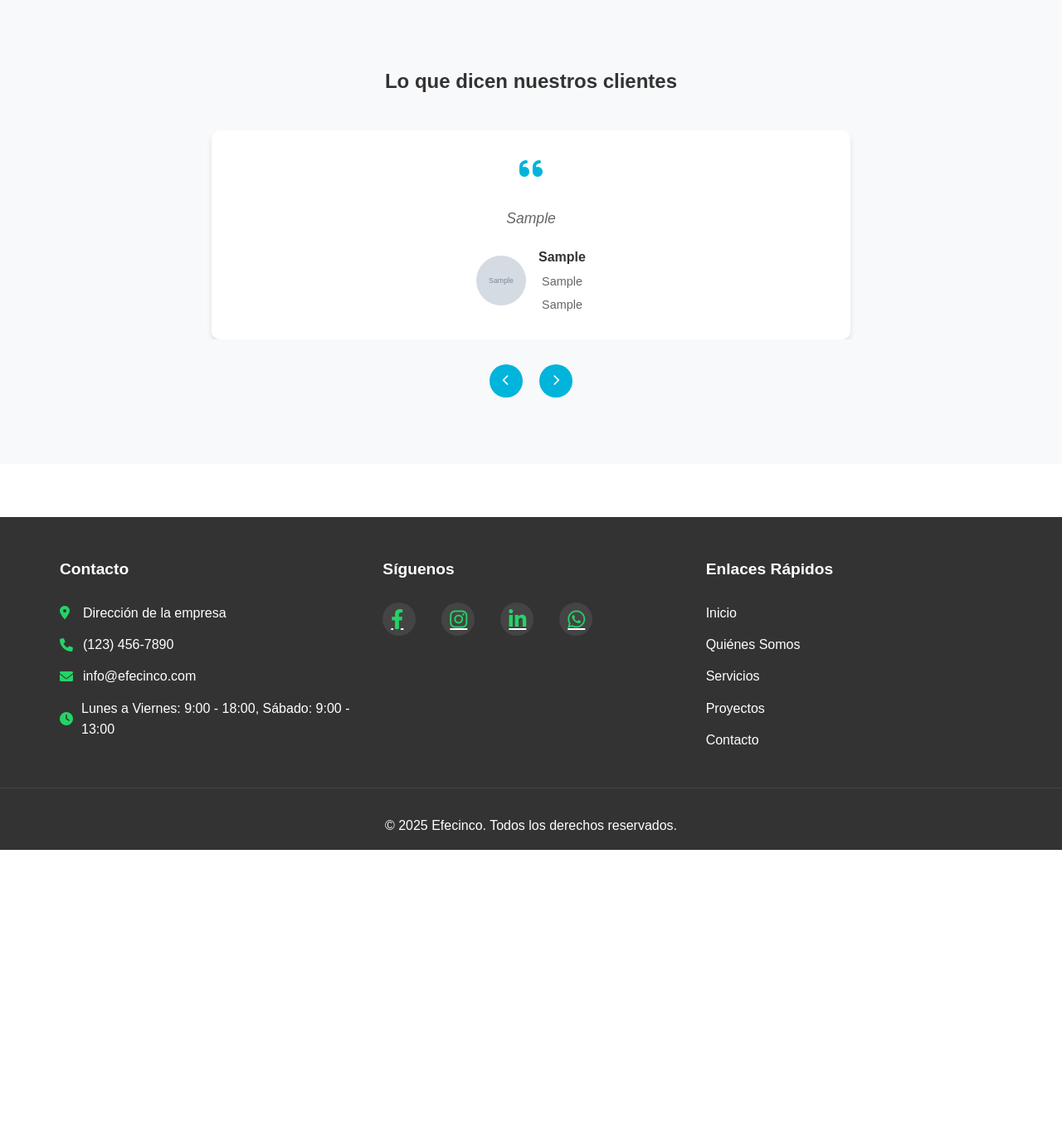
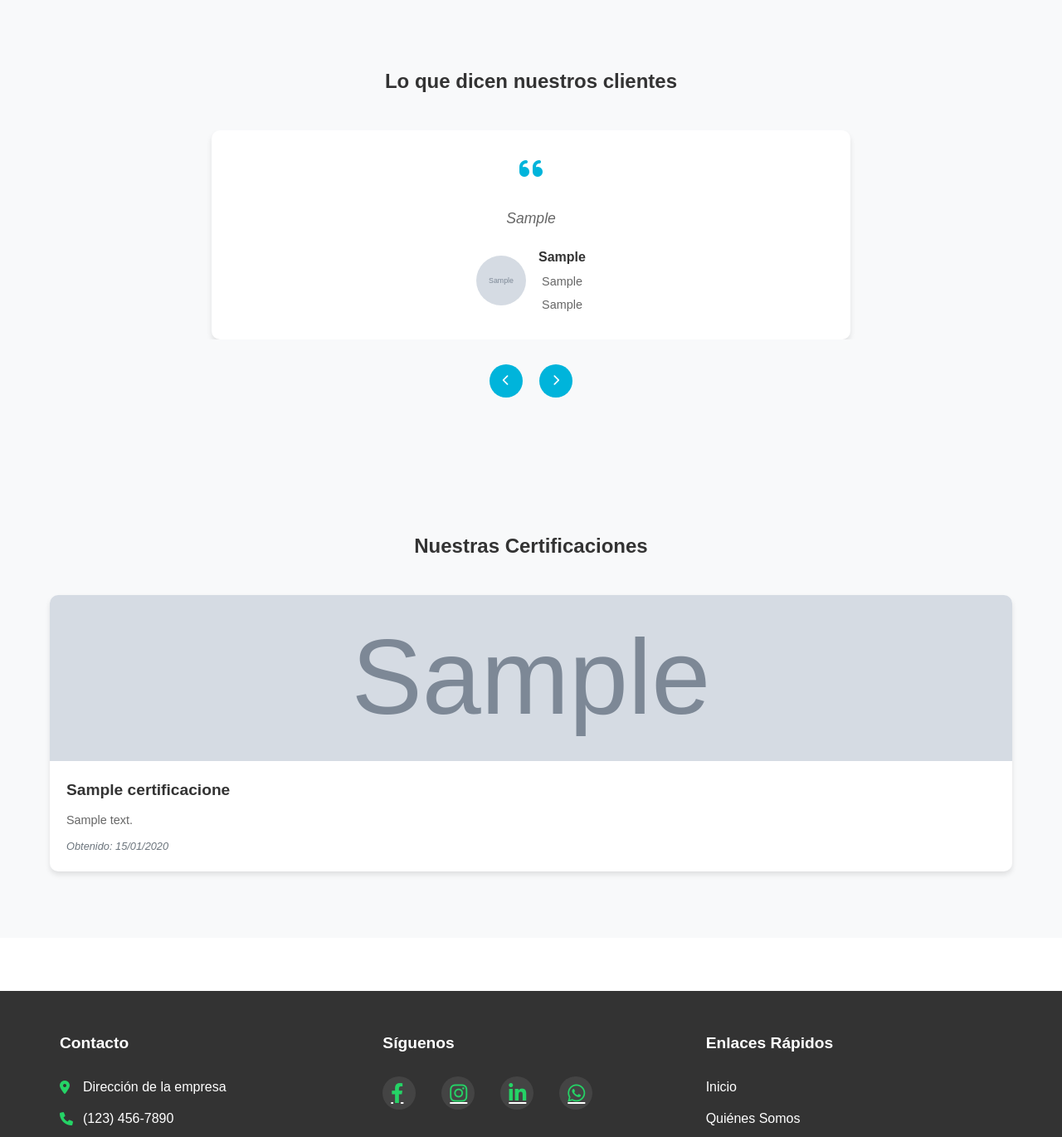
Before and after one commit to IDEAMIA-TECH/efecinco, a PHP site: page /efecinco/ in a window 1280 px wide. Shown: the part 2044-3414 px from the top of the page at 83% size. Before the commit the page ends 3068 px from the top, so only its background shows below. Run offline with PHP 8.4, Linux system fonts and the light colour scheme; data comes from the database, SQL or seed files in the repository; tables that the repository leaves empty hold one stand-in row (values such as "Sample post"); grey boxes marked "Sample" are stand-in pictures.

Commit message:
Update index.php

```diff
--- a/index.php
+++ b/index.php
@@ -163,6 +163,60 @@ include('includes/header.php');
         <div class="testimonios-controls">
             <button class="prev-testimonio"><i class="fas fa-chevron-left"></i></button>
             <button class="next-testimonio"><i class="fas fa-chevron-right"></i></button>
+        </div>
+    </div>
+</section>
+
+<section class="certificaciones">
+    <div class="container">
+        <h2>Nuestras Certificaciones</h2>
+        <div class="certificaciones-grid">
+            <?php
+            // Reutilizamos la conexión existente
+            if (!$conexion) {
+                echo '<div class="alert alert-danger">Error al conectar con la base de datos</div>';
+            } else {
+                $sql = "SELECT * FROM certificaciones WHERE activo = 1 ORDER BY orden ASC, fecha_creacion DESC";
+                $stmt = consultaSegura($conexion, $sql, []);
+
+                if ($stmt) {
+                    $result = $stmt->get_result();
+                    $certificaciones = $result->fetch_all(MYSQLI_ASSOC);
+
+                    if (empty($certificaciones)) {
+                        echo '<div class="alert alert-info">No hay certificaciones disponibles</div>';
+                    } else {
+                        foreach ($certificaciones as $certificacion):
+                        ?>
+                        <div class="certificacion-card">
+                            <div class="certificacion-imagen">
+                                <?php if ($certificacion['imagen']): ?>
+                                    <img src="<?php echo htmlspecialchars($certificacion['imagen']); ?>"
+                                         alt="<?php echo htmlspecialchars($certificacion['titulo']); ?>">
+                                <?php else: ?>
+                                    <div class="imagen-default">
+                                        <i class="fas fa-certificate"></i>
+                                    </div>
+                                <?php endif; ?>
+                            </div>
+                            <div class="certificacion-info">
+                                <h3><?php echo htmlspecialchars($certificacion['titulo']); ?></h3>
+                                <?php if ($certificacion['descripcion']): ?>
+                                    <p><?php echo htmlspecialchars($certificacion['descripcion']); ?></p>
+                                <?php endif; ?>
+                                <?php if ($certificacion['fecha']): ?>
+                                    <span class="fecha">Obtenido: <?php echo date('d/m/Y', strtotime($certificacion['fecha'])); ?></span>
+                                <?php endif; ?>
+                            </div>
+                        </div>
+                        <?php
+                        endforeach;
+                    }
+                } else {
+                    echo '<div class="alert alert-danger">Error al cargar las certificaciones</div>';
+                }
+            }
+            ?>
         </div>
     </div>
 </section>
@@ -540,6 +594,110 @@ include('includes/header.php');
         font-size: 0.8rem;
     }
 }
+
+.certificaciones {
+    padding: 80px 0;
+    background-color: #f8f9fa;
+}
+
+.certificaciones h2 {
+    text-align: center;
+    margin-bottom: 40px;
+    color: #333;
+}
+
+.certificaciones-grid {
+    display: grid;
+    grid-template-columns: repeat(auto-fit, minmax(300px, 1fr));
+    gap: 30px;
+    margin-top: 40px;
+}
+
+.certificacion-card {
+    background: white;
+    border-radius: 10px;
+    overflow: hidden;
+    box-shadow: 0 4px 6px rgba(0, 0, 0, 0.1);
+    transition: transform 0.3s ease;
+}
+
+.certificacion-card:hover {
+    transform: translateY(-5px);
+}
+
+.certificacion-imagen {
+    width: 100%;
+    height: 200px;
+    overflow: hidden;
+    position: relative;
+}
+
+.certificacion-imagen img {
+    width: 100%;
+    height: 100%;
+    object-fit: cover;
+    transition: transform 0.3s ease;
+}
+
+.certificacion-card:hover .certificacion-imagen img {
+    transform: scale(1.05);
+}
+
+.imagen-default {
+    width: 100%;
+    height: 100%;
+    background-color: #e9ecef;
+    display: flex;
+    align-items: center;
+    justify-content: center;
+}
+
+.imagen-default i {
+    font-size: 4rem;
+    color: #6c757d;
+}
+
+.certificacion-info {
+    padding: 20px;
+}
+
+.certificacion-info h3 {
+    margin: 0 0 10px 0;
+    font-size: 1.2rem;
+    color: #333;
+}
+
+.certificacion-info p {
+    margin: 0 0 10px 0;
+    color: #666;
+    font-size: 0.9rem;
+    line-height: 1.5;
+}
+
+.certificacion-info .fecha {
+    display: block;
+    color: #6c757d;
+    font-size: 0.8rem;
+    font-style: italic;
+}
+
+@media (max-width: 768px) {
+    .certificaciones-grid {
+        grid-template-columns: 1fr;
+    }
+
+    .certificacion-imagen {
+        height: 180px;
+    }
+
+    .certificacion-info h3 {
+        font-size: 1.1rem;
+    }
+
+    .certificacion-info p {
+        font-size: 0.85rem;
+    }
+}
 </style>
 
 <script>
```
